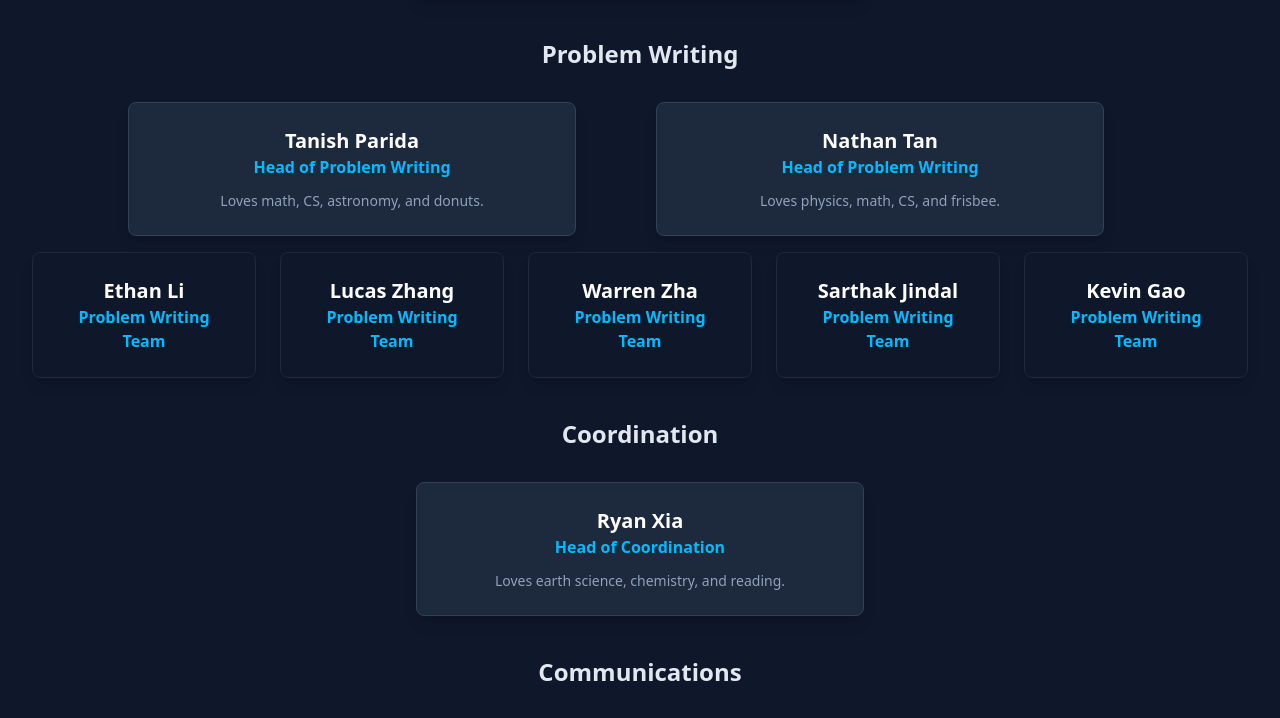
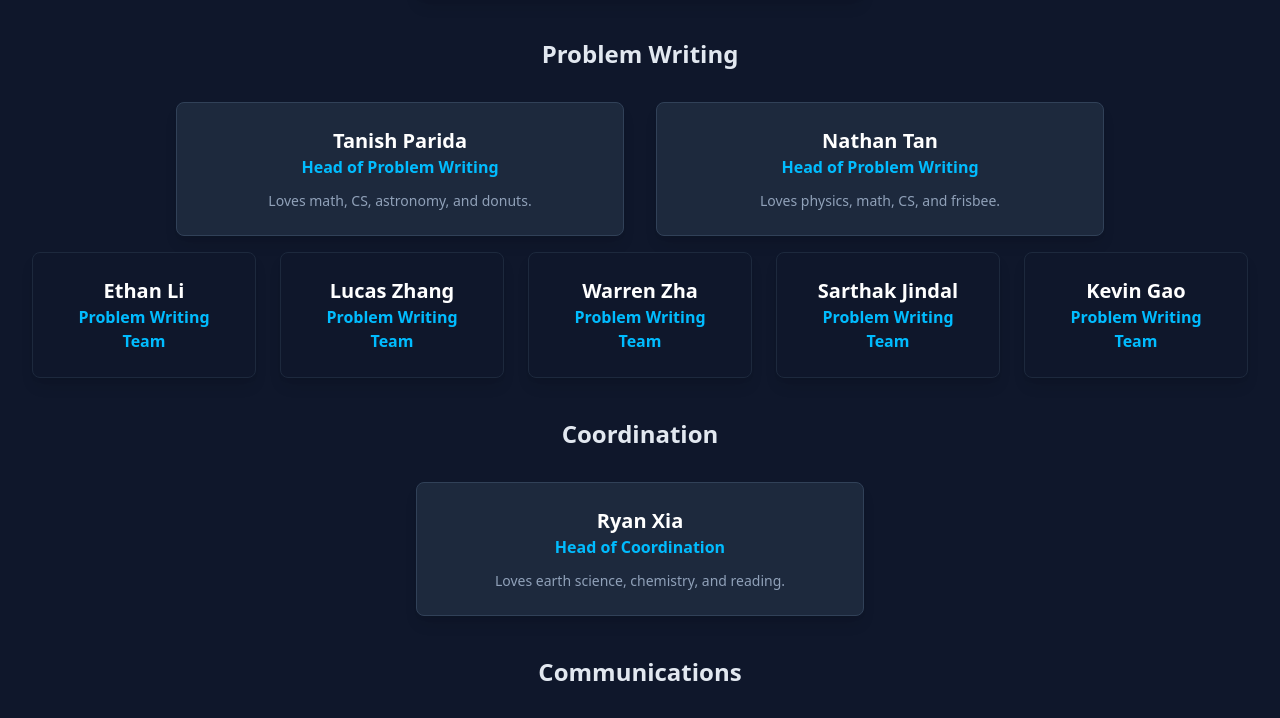
Before and after one commit to ak4774blog/abst-website, a React (Vite) app: page /about in a window 1280 px wide. Shown: the part 1222-1940 px from the top of the page. Built offline with nearby package versions, Linux system fonts and the light colour scheme.

Commit message:
more change to about us page

```diff
--- a/src/App.jsx
+++ b/src/App.jsx
@@ -1,17 +1,18 @@
-import { BrowserRouter, Routes, Route, useLocation } from 'react-router-dom';
-import { useLayoutEffect } from 'react';
-import { Canvas } from '@react-three/fiber';
-import { AnimatePresence } from 'framer-motion';
+import { BrowserRouter, Routes, Route, useLocation } from "react-router-dom";
+import { Analytics } from "@vercel/analytics/react";
+import { useLayoutEffect } from "react";
+import { Canvas } from "@react-three/fiber";
+import { AnimatePresence } from "framer-motion";
 
-import Navbar from './components/Navbar';
-import Footer from './components/Footer';
-import Scene from './components/Scene';
-import Home from './pages/Home';
-import CompetitionInfo from './pages/CompetitionInfo';
-import Register from './pages/Register';
-import Sponsors from './pages/Sponsors';
-import AboutUs from './pages/AboutUs';
-import JoinUs from './pages/JoinUs';
+import Navbar from "./components/Navbar";
+import Footer from "./components/Footer";
+import Scene from "./components/Scene";
+import Home from "./pages/Home";
+import CompetitionInfo from "./pages/CompetitionInfo";
+import Register from "./pages/Register";
+import Sponsors from "./pages/Sponsors";
+import AboutUs from "./pages/AboutUs";
+import JoinUs from "./pages/JoinUs";
 
 const Wrapper = ({ children }) => {
   const location = useLocation();
@@ -45,6 +46,7 @@ export default function App() {
         </AnimatePresence>
       </main>
       <Footer />
+      <Analytics />
     </div>
   );
 }
--- a/src/pages/AboutUs.jsx
+++ b/src/pages/AboutUs.jsx
@@ -35,7 +35,6 @@ const teams = [
 
 // --- COMPONENTS ---
 
-// Card for Founders and Heads
 function ExpandableCard({ member, isExpanded, onToggle }) {
   return (
     <div
@@ -51,10 +50,8 @@ function ExpandableCard({ member, isExpanded, onToggle }) {
   );
 }
 
-// Card for non-head members
 function MemberCard({ member }) {
   return (
-    // CHANGE: Darker background and border to differentiate from heads
     <div className="flex h-full min-h-[120px] flex-col justify-center rounded-lg border border-slate-800 bg-slate-900 p-6 text-center shadow-lg">
       <h3 className="text-xl font-bold text-white">{member.name}</h3>
       <p className="font-semibold text-sky-400">{member.role}</p>
@@ -67,26 +64,21 @@ function TeamSection({ team, expandedCard, onToggle }) {
     <section className="mb-10">
       <h2 className="mb-8 text-center text-2xl font-bold text-slate-200">{team.title}</h2>
 
-      {/* CHANGE: Removed the outer box/border from around the heads */}
-      <div className="mx-auto max-w-5xl">
-        <div className="grid grid-cols-1 gap-8 sm:grid-cols-2">
+      {/* CHANGE: Converted the heads container to use Flexbox for proper centering */}
+      <div className="flex flex-col items-center gap-8 sm:flex-row sm:justify-center">
         {team.heads.map((head) => {
           const uniqueCardId = `${team.title}-${head.id}`;
-            const wrapperClass = team.heads.length === 1 ? "sm:col-span-2 flex justify-center" : "";
-
           return (
-              <div key={uniqueCardId} className={wrapperClass}>
-                <div className="w-full max-w-md">
+            // No more conditional classes needed, flexbox handles both 1 and 2 items.
+            <div key={uniqueCardId} className="w-full max-w-md">
               <ExpandableCard
                 member={head}
                 isExpanded={expandedCard === uniqueCardId}
                 onToggle={() => onToggle(uniqueCardId)}
               />
             </div>
-              </div>
           );
         })}
-        </div>
       </div>
 
       {team.members.length > 0 && (
@@ -118,7 +110,6 @@ export default function AboutUs() {
         </div>
 
         <section className="mb-12">
-          {/* CHANGE: Corrected title size from text-5xl to text-2xl */}
           <h2 className="mb-8 text-center text-2xl font-bold text-slate-200">Founders</h2>
           <div className="grid grid-cols-1 items-start gap-8 sm:grid-cols-2 lg:grid-cols-4">
             {founders.map((member) => {
--- a/src/pages/Home.jsx
+++ b/src/pages/Home.jsx
@@ -13,10 +13,10 @@ export default function Home() {
           </p>
         </div>
       </div>
-      <div className="max-w-4xl mx-auto px-4 py-16 sm:px-6 lg:px-8">
+      <div className="max-w-4xl mx-auto px-4 py-0 sm:px-6 lg:px-8">
         <div className="text-lg text-slate-300 space-y-6 leading-relaxed">
           <p>
-            Welcome! This is the first year ABST will be held. We are thrilled to create new opportunities for middle schoolers to explore and enjoy science through friendly competition.
+            Welcome! ABST was made to create new opportunities for middle schoolers to explore and enjoy science through friendly competition
           </p>
           <p className="p-6 bg-sky-900/50 border-l-4 border-sky-400 text-sky-200 rounded-r-lg">
             The Acton-Boxborough Science Tournament (ABST) is a 501(c)(3) nonprofit... We noticed that while there are plenty of math tournaments, science competitions for middle school students are much harder to find. We started ABST to help change that!
```
Lines whose indentation alone changed are shown as unchanged.
